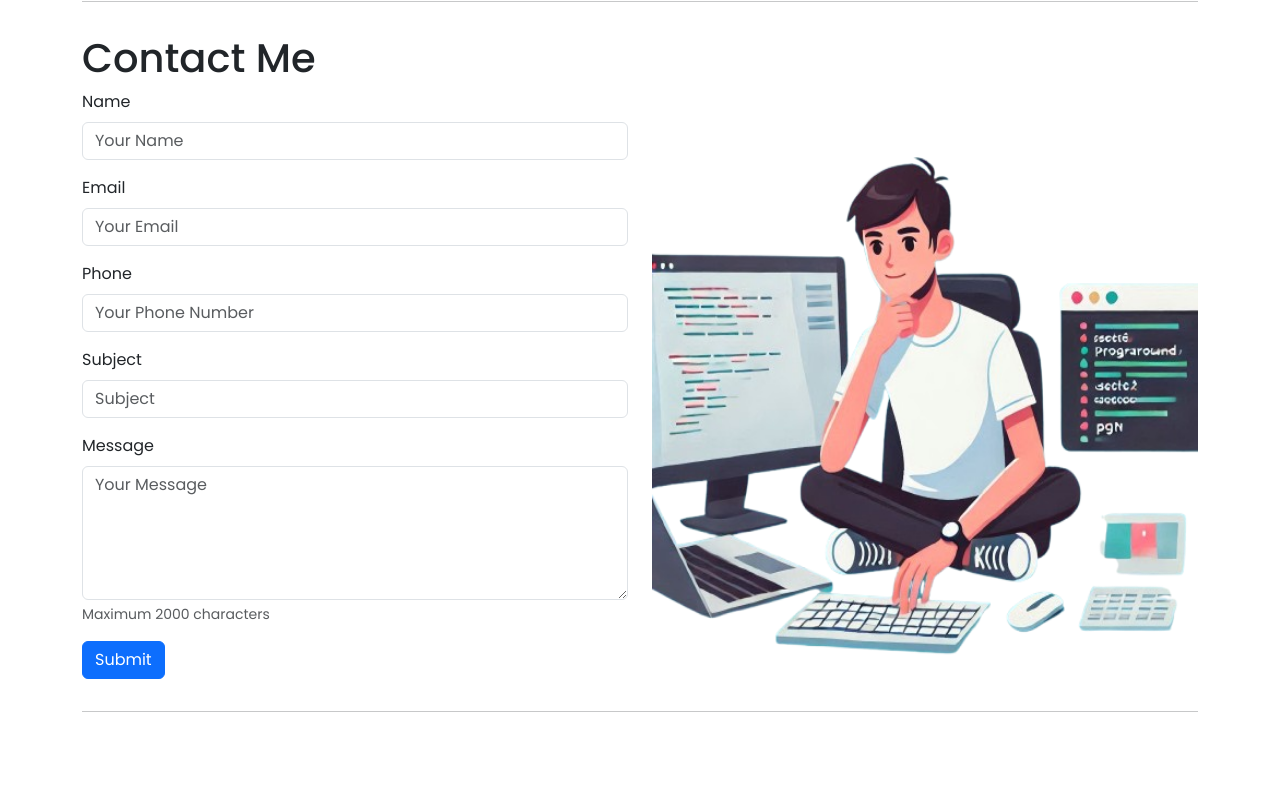
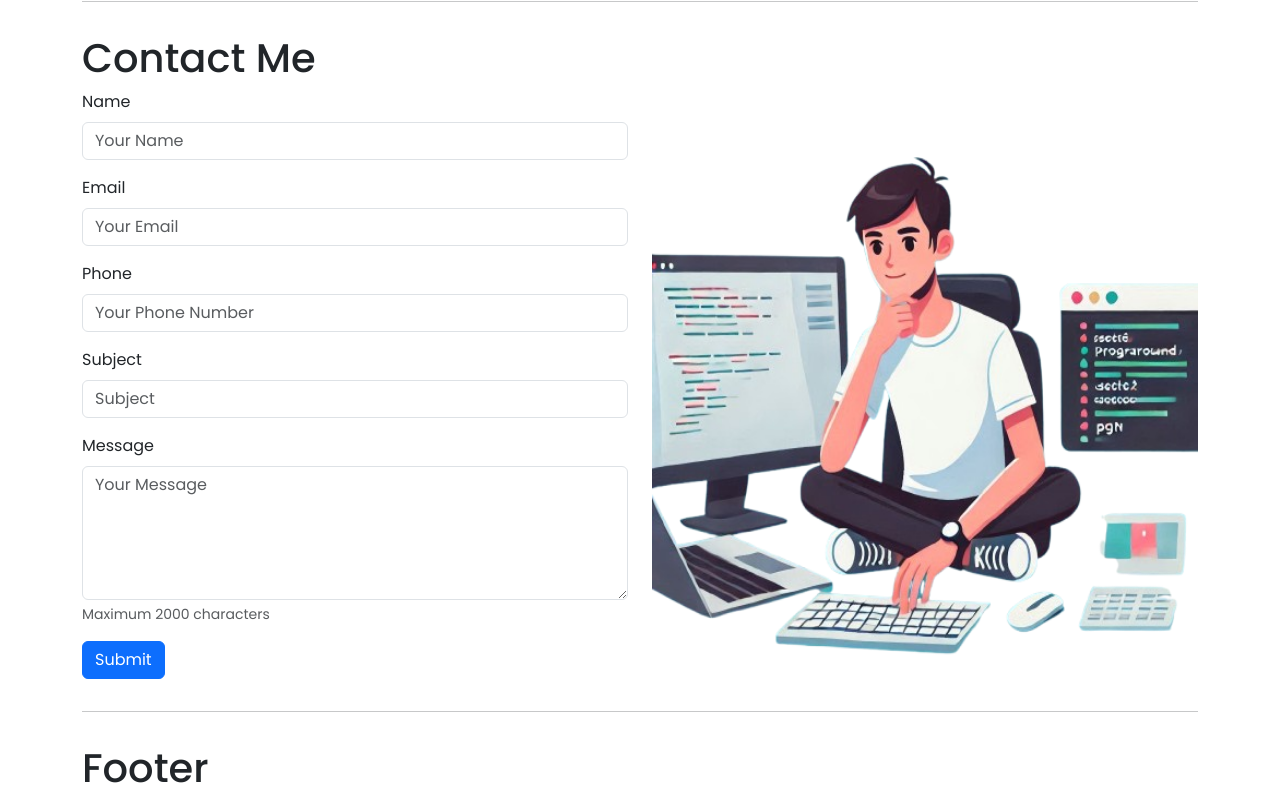
Before and after one commit to amaralBruno27866/the_hall_of_bones, a React (Vite) app in the folder myPortfolio/: page / in a window 1280 px wide. Shown: the part 3437-4237 px from the top of the page. Before the commit the page ends 4181 px from the top, so only its background shows below. Built offline with nearby package versions, Linux system fonts and the light colour scheme.

Commit message:
Create: component footer was created

```diff
--- a/myPortfolio/src/App.jsx
+++ b/myPortfolio/src/App.jsx
@@ -6,6 +6,7 @@ import { Education } from './frontend/components/education';
 import { WorkExperience } from './frontend/components/workExperience';
 import { Projects } from './frontend/components/projects';
 import { ContactForm } from './frontend/components/contactform';
+import { Footer } from './frontend/components/footer';
 
 export function App() {
   return (
@@ -17,6 +18,7 @@ export function App() {
       <WorkExperience />
       <Projects />
       <ContactForm />
+      <Footer />
     </div>
   );
 }
--- /dev/null
+++ b/myPortfolio/src/frontend/components/footer.jsx
@@ -0,0 +1,13 @@
+import React from 'react';
+import styles from '../../styles/footer.module.css';
+import 'bootstrap/dist/js/bootstrap.bundle.min.js';
+
+export function Footer() {
+  return(
+    <section>
+      <header>
+        <h1>Footer</h1>
+      </header>
+    </section>
+  )
+}
```
Also changed, not shown: myPortfolio/src/styles/footer.module.css (added).
